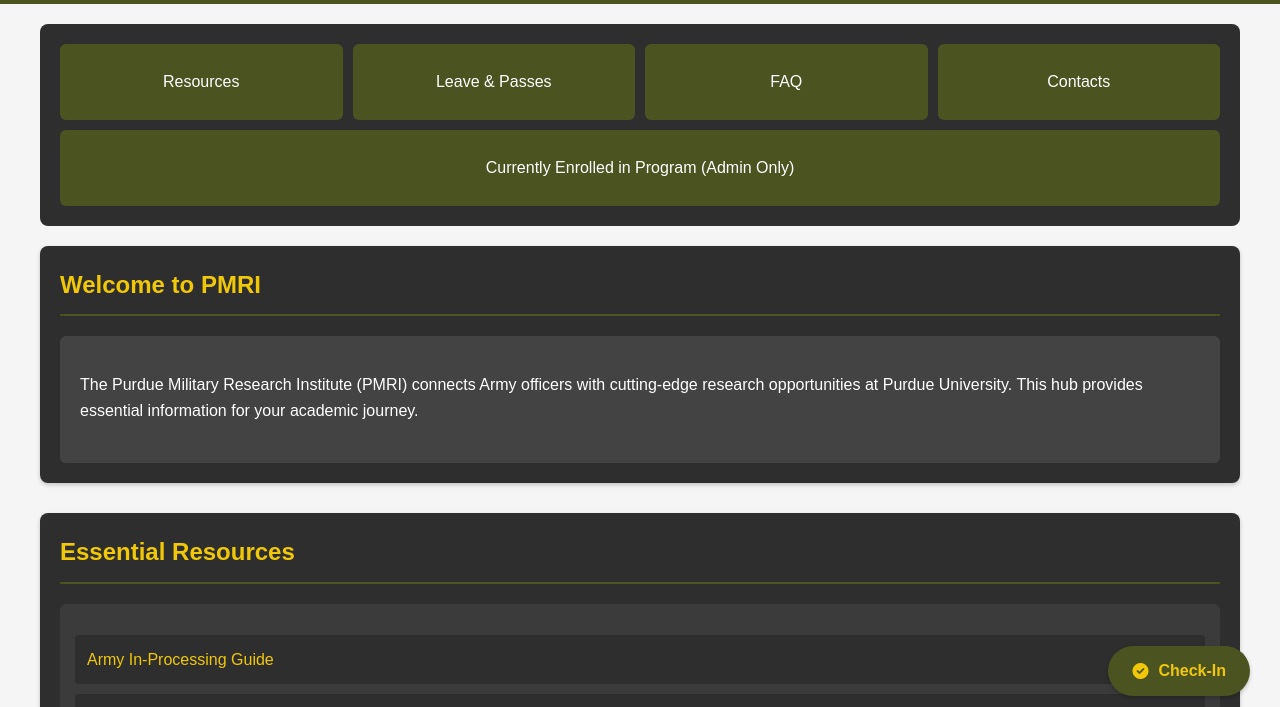
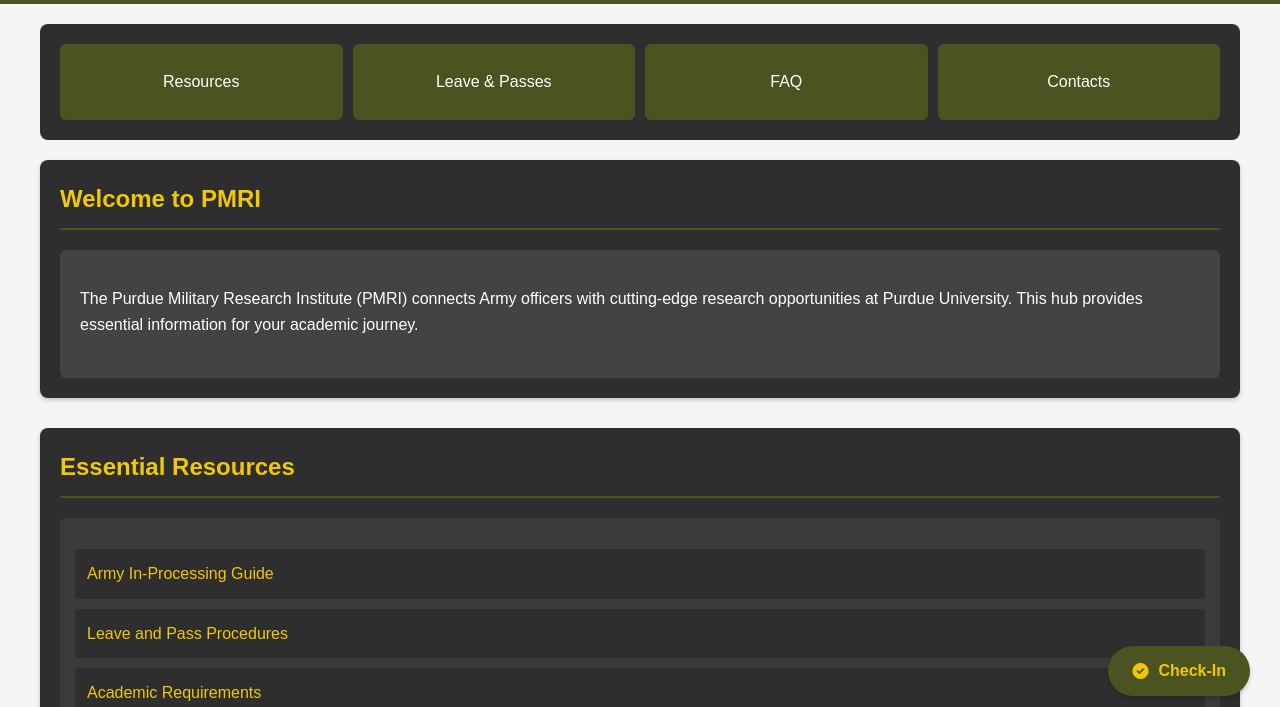
Before and after one commit to alld0wnh1ll/ArmyPMRI.github.io, a website: page index.html in a window 1280 px wide. Shown: the part 74-781 px from the top of the page. Drawn offline with Linux system fonts and the light colour scheme.

Commit message:
Update
Signed-off-by: alld0wnh1ll <60272383+alld0wnh1ll@users.noreply.github.com>

```diff
--- a/index.html
+++ b/index.html
@@ -26,9 +26,9 @@
             <div class="nav-item">
                 <a href="/contacts.html">Contacts</a>
             </div>
-            <div class="nav-item">
-                <a href="/officers.html">Currently Enrolled in Program (Admin Only)</a>
-            </div>
+<!--            <div class="nav-item">-->
+<!--                <a href="/officers.html">Currently Enrolled in Program (Admin Only)</a>-->
+<!--            </div>-->
         </nav>
 
         <section class="resource-section dark-section">
```
